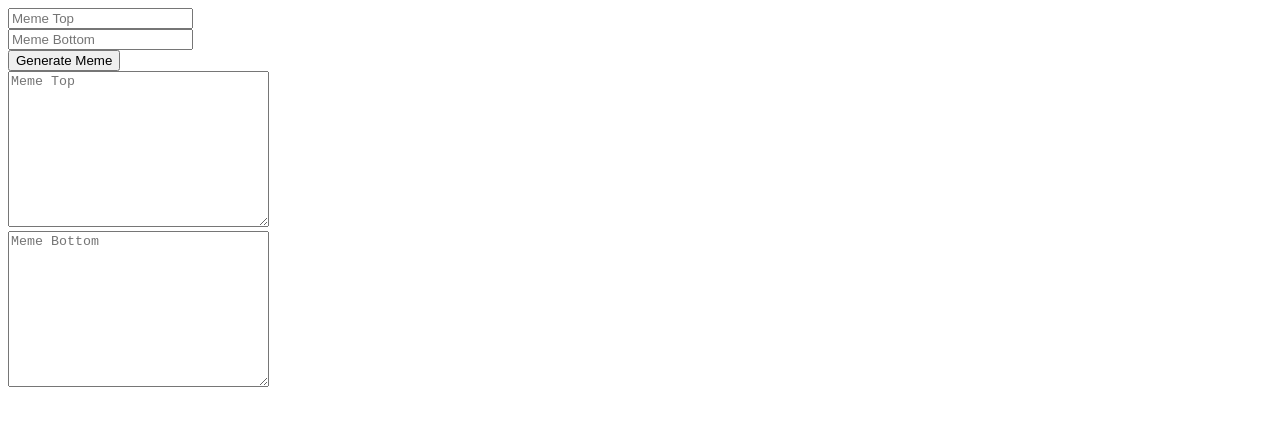
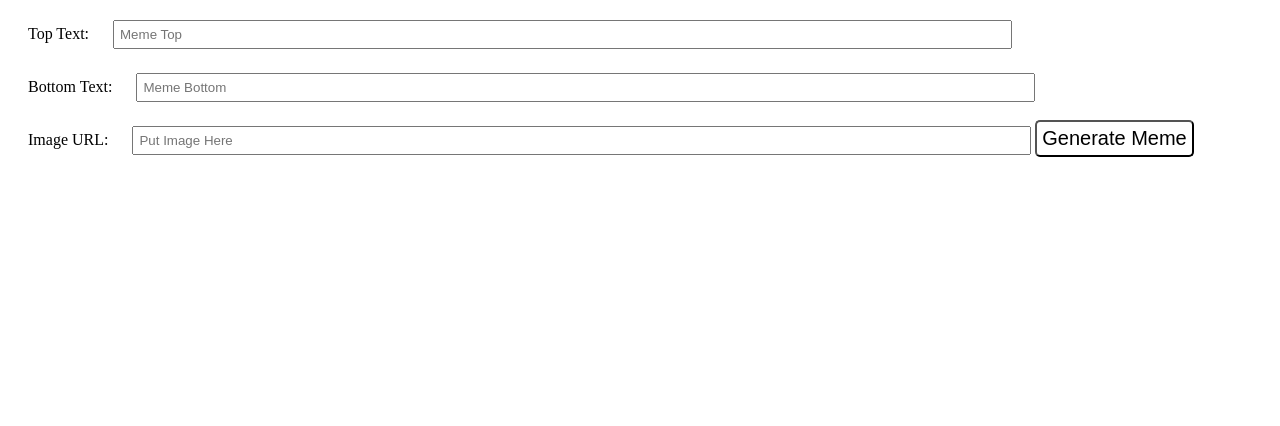
Before and after one commit to richarddowdy/Meme_Generator, a plain HTML site: page index.html in a window 1280 px wide. Drawn offline with Linux system fonts and the light colour scheme.

Commit message:
the generate-meme button will allert the text in the 'topText' field

```diff
--- a/index.html
+++ b/index.html
@@ -5,21 +5,30 @@
     <meta name="viewport" content="width=device-width, initial-scale=1.0">
     <meta http-equiv="X-UA-Compatible" content="ie=edge">
     <title>Meme Generator</title>
+    <link rel="stylesheet" href="main.css">
+    <script type="text/javascript" src="test.js"></script>
 </head>
 <body>
-    <form action="#">
+    <form id="form">
         <div>
-            <input class="top_text" type="text" placeholder="Meme Top">
-        <br>
-            <input class="bottom_text" type="text" placeholder="Meme Bottom">
+            <label for="top-text">Top Text:</label>
+            <input class="top-text" type="text" placeholder="Meme Top">
+            <br>
+            <label for="bottom-text">Bottom Text:</label>
+            <input class="bottom-text" type="text" placeholder="Meme Bottom">
+            <br>
+            <label for="image-url">Image URL:</label>
+            <input class="image-url" type="text" placeholder="Put Image Here">
+            <button type="submit" id="generate-meme">Generate Meme</button>
         </div>
-        <div>
-            <input class="submit_button" type="submit" value="Generate Meme">
-        </div>
-        <textarea name="top_meme" id="" cols="30" rows="10" placeholder="Meme Top"></textarea>
-        <br>
-        <textarea name="top_meme" id="" cols="30" rows="10" placeholder="Meme Bottom"></textarea>
+    </form>
+    <section>
+        <div class="gallery"></div>
+    </section>
+    <br>
+    <output>
 
-    </form>
+    </output>
+
 </body>
 </html>
--- /dev/null
+++ b/main.css
@@ -0,0 +1,26 @@
+.top-text, .bottom-text, .image-url {
+    width: 70%;
+    margin: 12px auto;
+    padding: 5px;
+}
+
+#generate-meme{
+    font-size: 20px;
+    padding: 5px;
+    border-radius: 5px;
+    background:rgb(255,255,255);
+    color: rgb(0,0,0);
+}
+#generate-meme:hover{
+    background: rgb(111,111,111);
+    color: rgb(255,255,255);
+}
+textarea{
+    font-size: 20px;
+}
+label{
+    margin: 20px;
+}
+input{
+    margin: 20px;
+}
--- /dev/null
+++ b/test.js
@@ -0,0 +1,17 @@
+document.addEventListener("DOMContentLoaded", function(){
+    const form = document.getElementById("form");
+
+    //when the button with the 'type=submit' is clicked or enter key
+    //is pressed, the following function will run
+    form.addEventListener("submit", function(){
+        var topText = document.querySelector(".top-text").value
+        var bottomText = document.querySelector(".bottom-text").vaule
+
+        // this will alert the input value of the top-text field
+        alert(topText);
+
+
+    //prevents refresh
+    //event.preventDefault();
+    });
+})
```
Also changed, not shown: test.html (added, +20 -0 lines).
